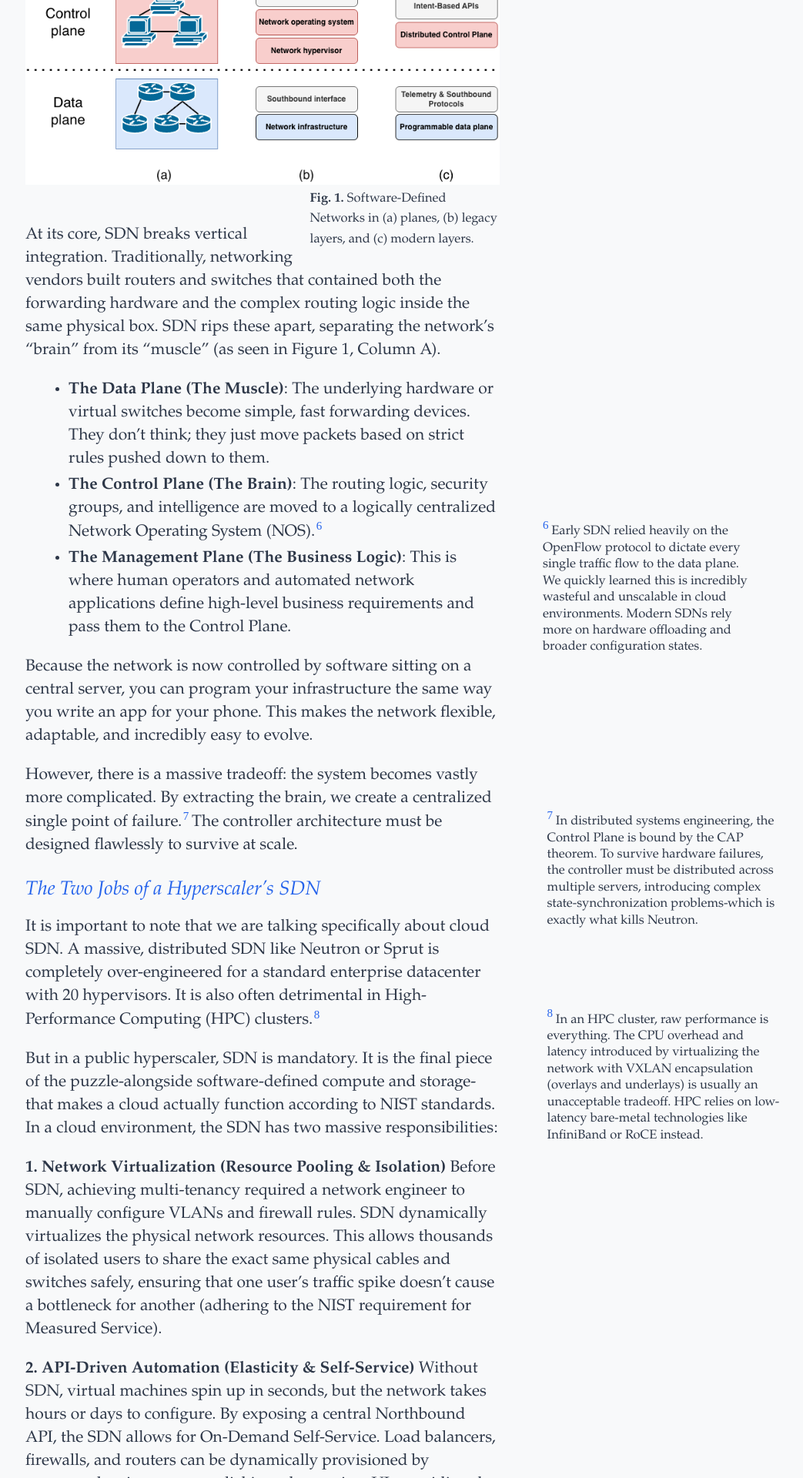
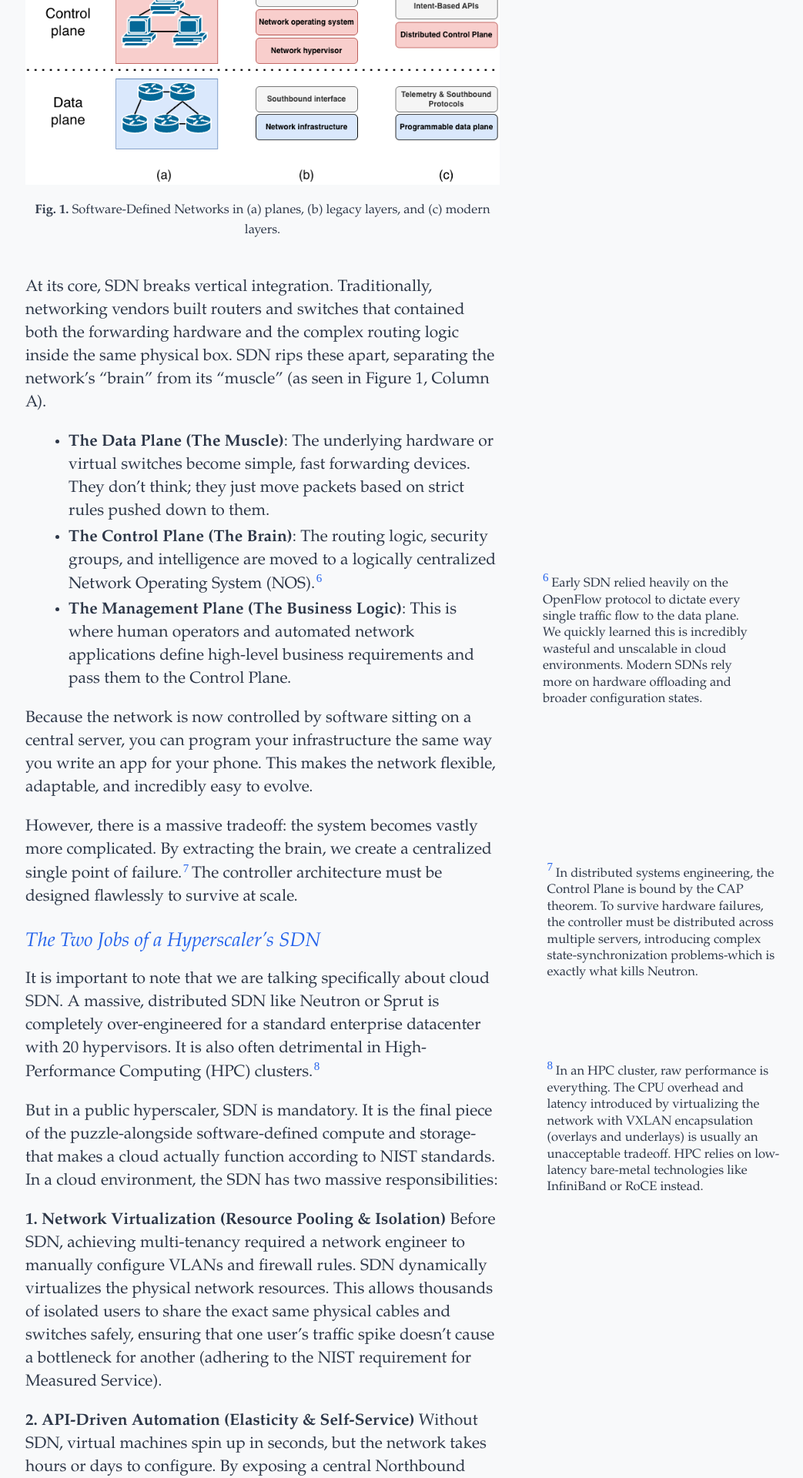
Before and after one commit to IlyaNyrkov/IlyaNyrkov.github.io, a Jekyll site: the page built from _posts/2026-04-17-surviving-200k-ports-why-openstack-neutron-breaks-at-hyperscale.md, in a window 1280 px wide. Shown: the part 3031-4951 px from the top of the page at 77% size, without its empty margins (127-1170 px from the left). Built offline with Jekyll 4.4.1, drawn with Linux system fonts in a browser that asks for light colours; some web fonts are replaced.

Commit message:
centered figure caption in 200k port article

```diff
--- a/_posts/2026-04-17-surviving-200k-ports-why-openstack-neutron-breaks-at-hyperscale.md
+++ b/_posts/2026-04-17-surviving-200k-ports-why-openstack-neutron-breaks-at-hyperscale.md
@@ -35,7 +35,7 @@ To understand why, we have to look at SDN (Software-Defined Networking). SDN is
 ## II. The Anatomy of a Cloud SDN {#ii-anatomy}
 Before we dive into how OpenStack Neutron fails, we need to define what a modern Software-Defined Network actually looks like.
 
-<figure>
+<figure class="center-caption">
   <img src="/assets/img/2026-04-17-surviving-200k-ports-why-openstack-neutron-breaks-at-hyperscale/sdn_taxonomy.png" alt="SDN Taxonomy Diagram" />
   <figcaption>
     <strong>Fig. 1.</strong> Software-Defined Networks in (a) planes, (b) legacy layers, and (c) modern layers.
--- a/assets/css/style.css
+++ b/assets/css/style.css
@@ -457,3 +457,14 @@ label.margin-toggle:not(.sidenote-number) {
         width: 100%;
     }
 }
+
+/* Custom class to center captions under figures */
+figure.center-caption figcaption {
+    float: none;
+    clear: both;
+    margin-right: 0;
+    max-width: 100%;
+    text-align: center;
+    margin-top: 1rem;
+    display: block;
+}
```
